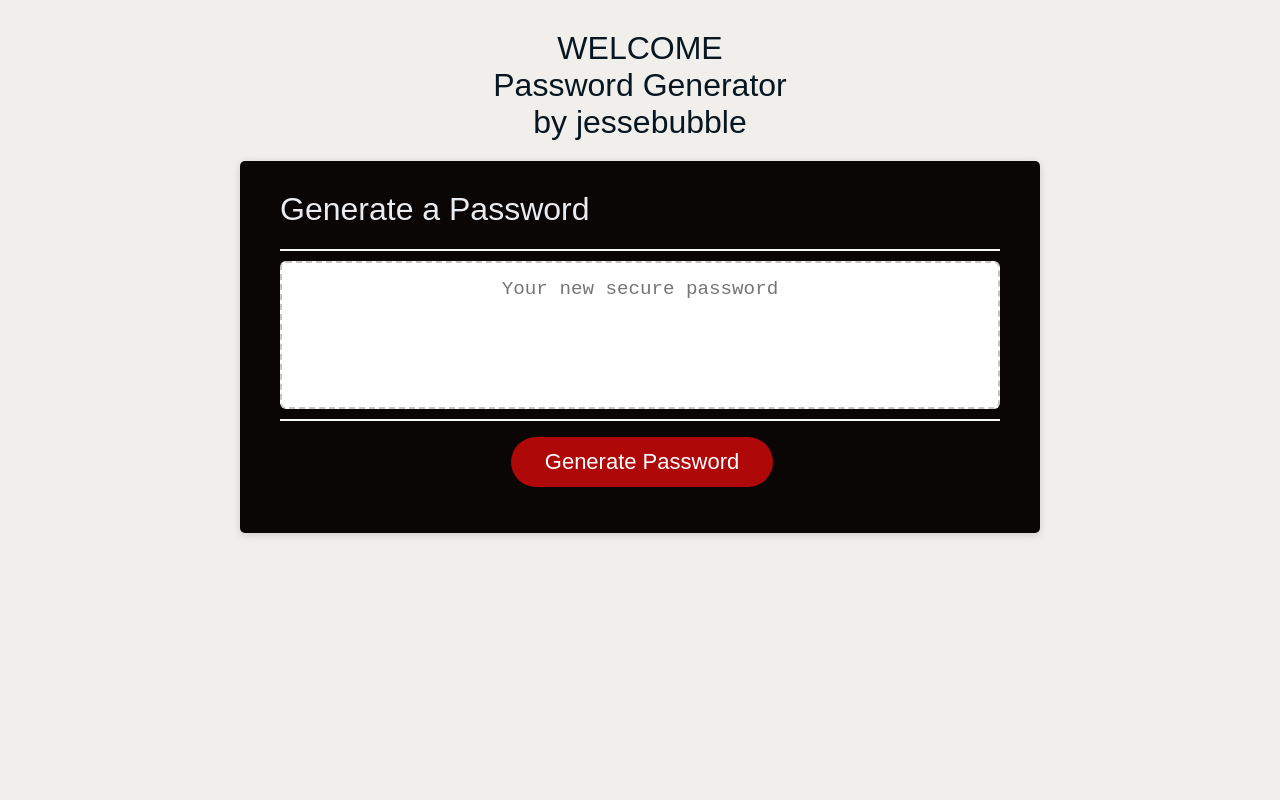
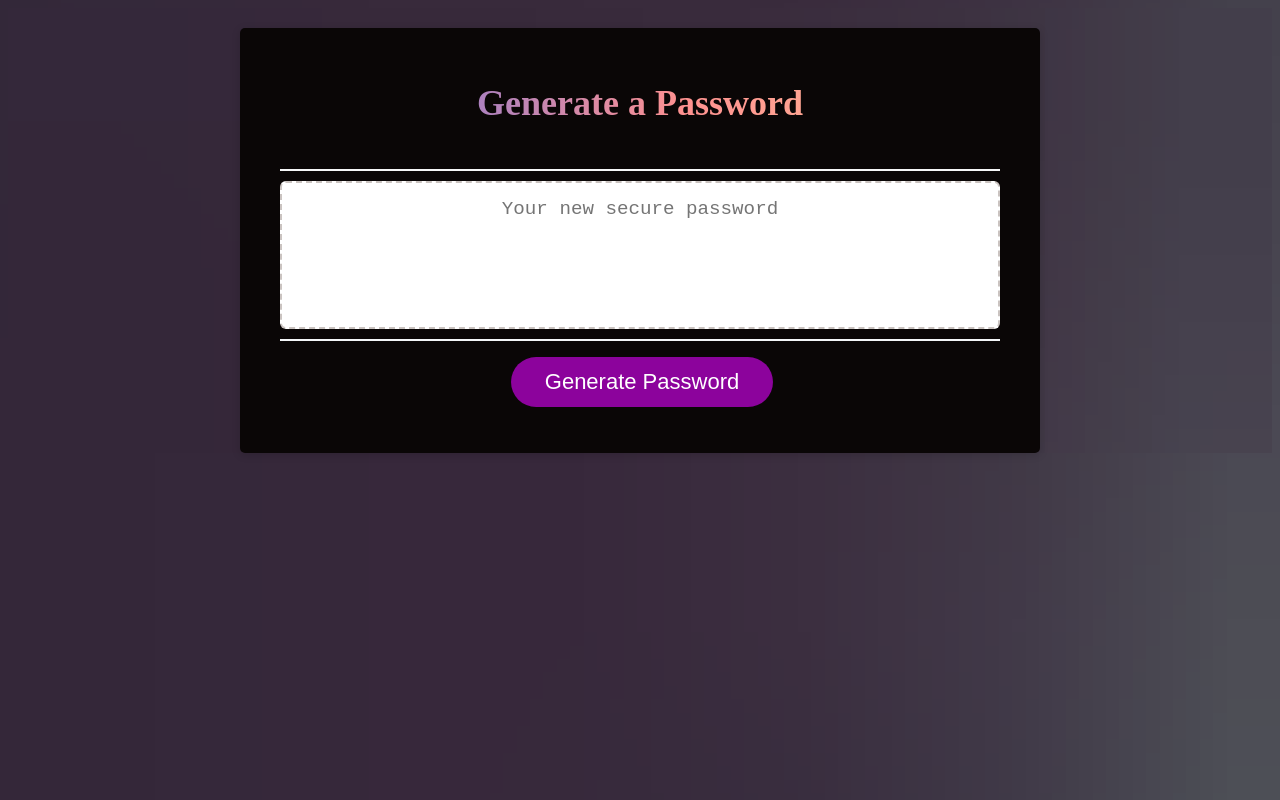
Before and after one commit to jessebubble/password-generator, a plain HTML site: page index.html in a window 1280 px wide. Drawn offline with Linux system fonts and the light colour scheme; a web font is replaced by a local one.

Commit message:
css background image and gradient text

```diff
--- a/assets/css/style.css
+++ b/assets/css/style.css
@@ -4,37 +4,25 @@
   box-sizing: border-box;
 }
 
-html,
-body,
-.wrapper {
-  height: 100%;
-  margin: 0;
-  padding: 0;
+body, .wrapper {
+/*   padding-top: 30px;
+  padding-left: 20px;
+  padding-right: 20px; */
+  background-image: url('../images/markus-spiske-uPXs5Vx5bIg-unsplash.jpg');
+  background-size: 1234567px;
+  background-attachment:fixed;
+  background-position: -80% -70% ;
 }
-
-body {
-  font-family: sans-serif;
-  background-color: rgb(241, 239, 235)
-}
-
-.wrapper {
-  padding-top: 30px;
-  padding-left: 20px;
-  padding-right: 20px;
-}
-
 header {
   text-align: center;
   padding: 20px;
   padding-top: 0px;
-  color: hsl(205, 60%, 8%);
 }
-
 .font-effect-anaglyph {
   font-size: xx-large
 }
 
-.font-effect-3d {
+/* .font-effect-3d {
   font-size: xx-large;
 }
 
@@ -44,7 +32,7 @@ header {
 
 .font-effect-outline {
   font-size: xx-large;
-}
+} */
 
 .card {
   background-color: hsl(0, 25%, 3%);
@@ -56,8 +44,24 @@ header {
   margin: 0 auto;
   max-width: 800px;
   padding: 30px 40px;
+  display: flexbox;
+
+}
+.card-header {
+  text-align: center;
+  background-image: linear-gradient(90deg, rgba(94,114,235,1) 0%, rgba(255,145,144,1) 56%, rgba(254,193,149,1) 100%);
+  color: transparent;
+  -webkit-background-clip: text;
+  background-clip: text;
+
+  animation: move 1s infinite;
 }
 
+@keyframes move {
+  50% {
+    background-image: linear-gradient(262deg, rgba(94,114,235,1) 0%, rgba(255,145,144,1) 56%, rgba(254,193,149,1) 100%);
+  }
+}
 .card-header::after {
   content: " ";
   display: block;
@@ -90,7 +94,7 @@ header {
 
 .btn {
   border: none;
-  background-color: hsl(360, 91%, 36%);
+  background-color: rgb(140, 3, 156);
   border-radius: 25px;
   box-shadow: rgba(0, 0, 0, 0.1) 0px 1px 6px 0px rgba(0, 0, 0, 0.2) 0px 1px 1px
     0px;
@@ -105,16 +109,14 @@ header {
 }
 
 .btn:hover {
-  background-color: rgb(146, 0, 7);
+  box-shadow: 0 4px 6px rgba(50,50,93,.11), 0 1px 3px rgba(0,0,0,.08);
+  background-image: linear-gradient(to right, #895cf2 0%, #ffabf4 50%, #895cf2 100%);
+  transition: 0.5s;
 }
 
 button[disabled] {
   cursor: default;
   background: #c0c7cf;
-}
-
-.float-right {
-  float: right;
 }
 
 #password {
@@ -155,3 +157,15 @@ button[disabled] {
     font-size: 0.8rem;
   }
 }
+
+/* html,
+body,
+.wrapper {
+  height: 100%;
+  margin: 0;
+  padding: 0;
+} */
+
+/* .float-right {
+  float: right;
+} */
--- a/index.html
+++ b/index.html
@@ -4,7 +4,7 @@
     <meta charset="UTF-8" />
     <meta name="viewport" content="width=device-width, initial-scale=1.0"/>
     <meta http-equiv="X-UA-Compatible" content="ie=edge"/>
-    <link rel="stylesheet" href="https://fonts.googleapis.com/css?family=Rancho&effect=anaglyph|fire-animation|outline|3d">
+    <!-- <link rel="stylesheet" href="https://fonts.googleapis.com/css?family=Rancho&effect=anaglyph|fire-animation|outline|3d"> -->
     <link rel="stylesheet" href="assets/css/style.css"/>
     <script src="https://kit.fontawesome.com/cdc1b65943.js" crossorigin="anonymous"></script>
     <title>Password Generator</title>
@@ -14,15 +14,13 @@
     <div class="wrapper">
       <!-- HEADER -->
       <header>
-        <div class="font-effect-3d">WELCOME</div>
-        <div class="font-effect-anaglyph">Password Generator</div>
-        <div class="font-effect-3d">by jessebubble</div>
+        <!-- <div class="font-effect-anaglyph">Password Generator</div> -->
         <!-- <h1>Password Generator</h1> -->
       </header>
 
       <div class="card">
         <div class="card-header">
-          <div class="font-effect-outline">Generate a Password</div>
+          <h1>Generate a Password</h1>
           <br>
          <!-- <h2>Generate a Password</h2> -->
         </div>
```
Also changed, not shown: assets/images/markus-spiske-uPXs5Vx5bIg-unsplash.jpg (added), 3 other files.
